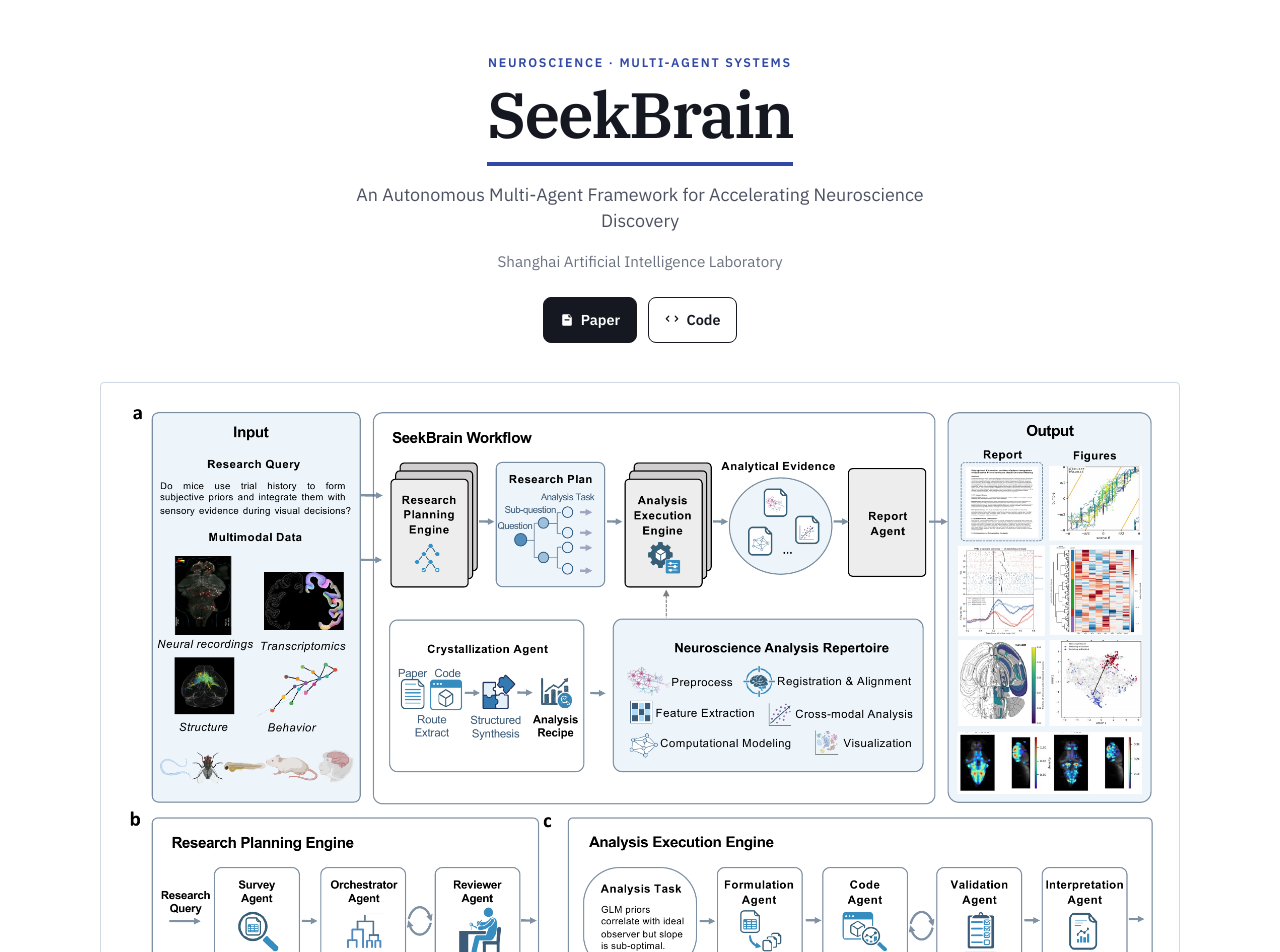
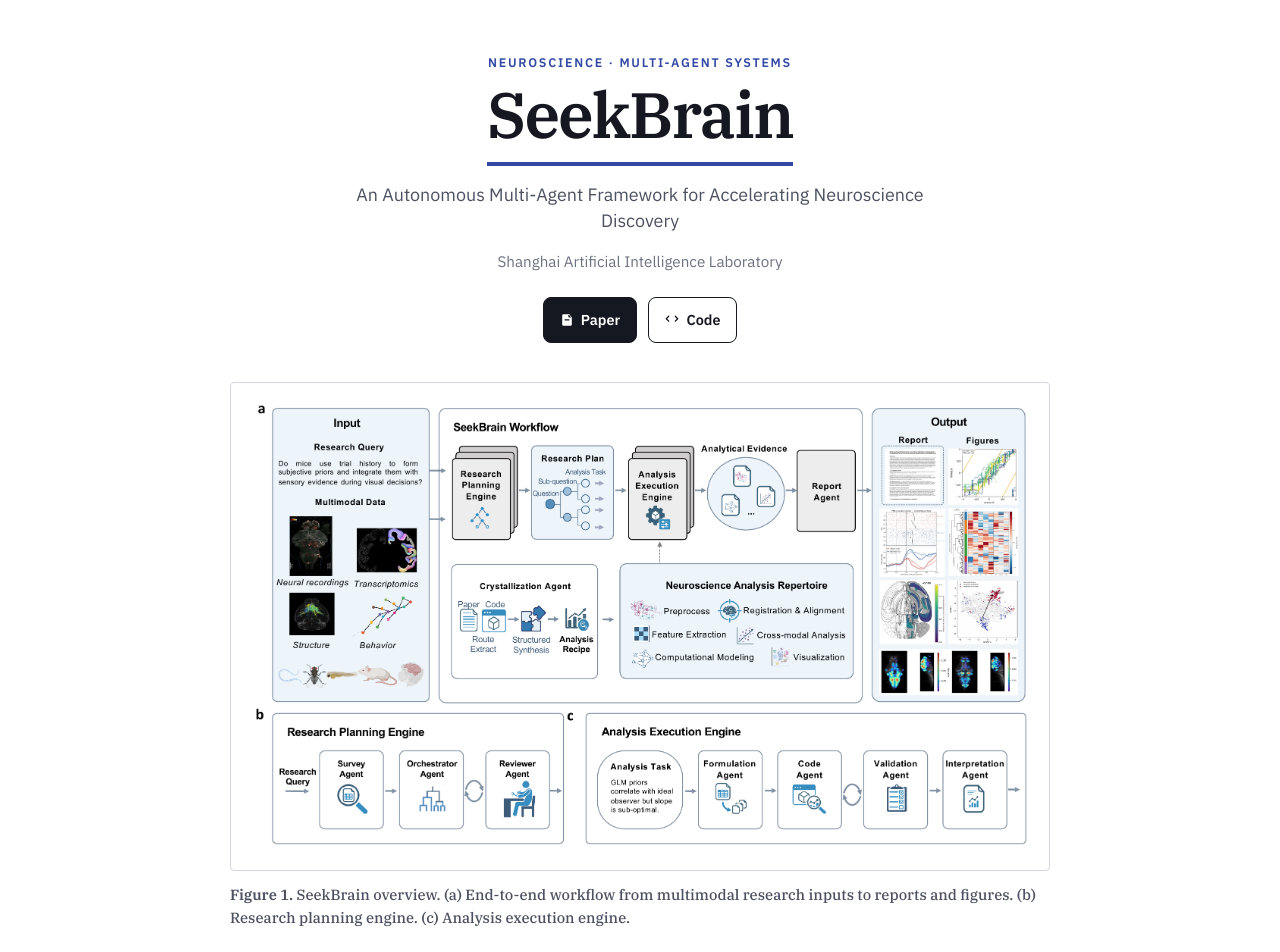
Before and after one commit to AI4NeuroLab/SeekBrain-page, a React (Vite) app: page / in a window 1280 px wide. Shown: the top 952 px of the page. Built offline with nearby package versions, Linux system fonts and the light colour scheme.

Commit message:
Update figure caption and center figure-block layout

```diff
--- a/src/App.tsx
+++ b/src/App.tsx
@@ -166,10 +166,9 @@ export default function App() {
             <img src={asset("/figure-architecture.png")} alt="SeekBrain architecture and workflow" />
           </a>
           <figcaption>
-            <strong>Figure 1.</strong> SeekBrain turns fragmented neuroscience methods into reusable
-            analysis recipes, then combines hierarchical research planning with validated code
-            execution to navigate multimodal data—from molecules and structure to neural dynamics
-            and behavior.
+            <strong>Figure 1.</strong> SeekBrain overview. (a) End-to-end workflow from multimodal
+            research inputs to reports and figures. (b) Research planning engine. (c) Analysis
+            execution engine.
           </figcaption>
         </figure>
 
--- a/src/styles.css
+++ b/src/styles.css
@@ -165,7 +165,9 @@ section > p:last-child {
 }
 
 .figure-block {
-  margin: 1.4rem 0 0;
+  margin: 1.4rem auto 0;
+  max-width: 820px;
+  width: 100%;
 }
 
 .figure-link {
```
Also changed, not shown: public/figure-architecture.png, 1 other file (tests, documents, lock files or other folders).
